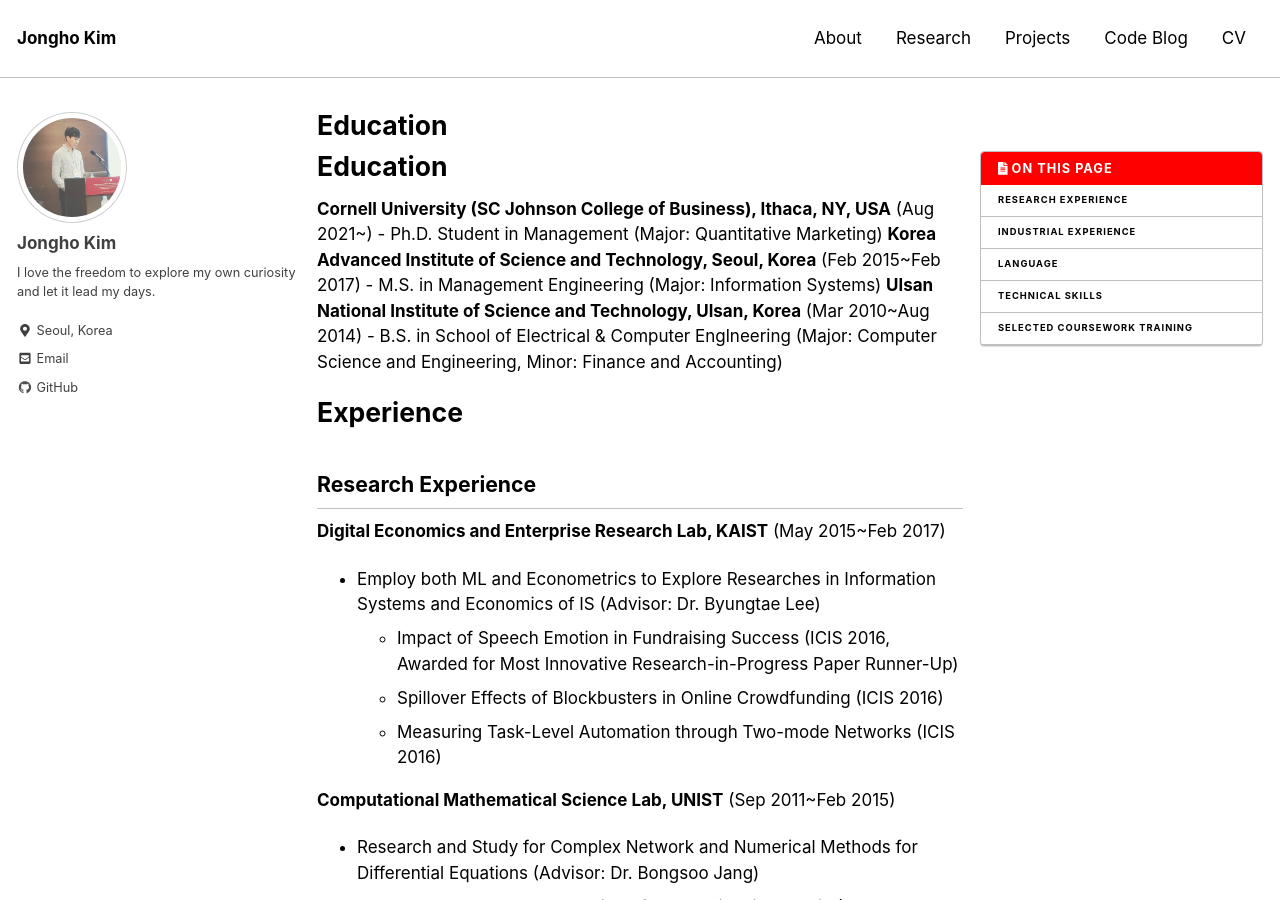
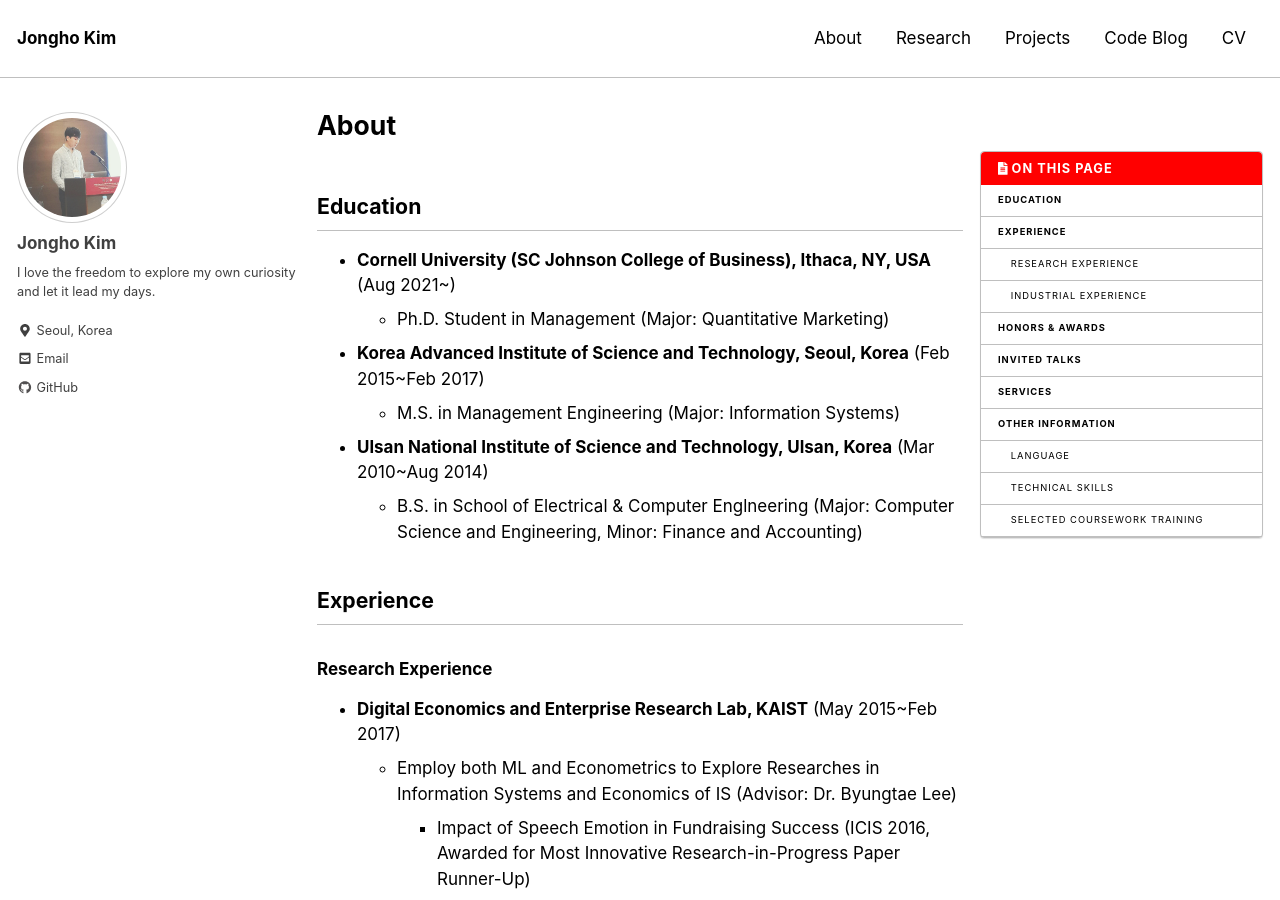
Before and after one commit to jonghkim/jonghkim.github.io, a Jekyll site: the page built from _pages/about.md, in a window 1280 px wide and 900 px high. Built offline with Jekyll 4.4.1, drawn with Linux system fonts in a browser that asks for light colours; nearby versions of some CDN libraries; our own code applies the rules of GitHub Pages for plain Markdown files; some of the changed text lies outside the part shown.

Commit message:
about updated

```diff
--- a/_pages/about.md
+++ b/_pages/about.md
@@ -1,55 +1,56 @@
 ---
 layout: single
 permalink: /about/
+title: "About"
 toc: true
 author_profile: true
 last_modified_at: 2019-03-19
 ---
-# Education
-**Cornell University (SC Johnson College of Business), Ithaca, NY, USA** (Aug 2021~)
+## Education
+- **Cornell University (SC Johnson College of Business), Ithaca, NY, USA** (Aug 2021~)
     - Ph.D. Student in Management (Major: Quantitative Marketing)
-**Korea Advanced Institute of Science and Technology, Seoul, Korea** (Feb 2015~Feb 2017)
+- **Korea Advanced Institute of Science and Technology, Seoul, Korea** (Feb 2015~Feb 2017)
     - M.S. in Management Engineering (Major: Information Systems)
-**Ulsan National Institute of Science and Technology, Ulsan, Korea** (Mar 2010~Aug 2014)
+- **Ulsan National Institute of Science and Technology, Ulsan, Korea** (Mar 2010~Aug 2014)
     - B.S. in School of Electrical & Computer Englneering (Major: Computer Science and Engineering, Minor: Finance and Accounting)
 
-# Experience
-## Research Experience
-**Digital Economics and Enterprise Research Lab, KAIST** (May 2015~Feb 2017)
-- Employ both ML and Econometrics to Explore Researches in Information Systems and Economics of IS (Advisor: Dr. Byungtae Lee)
-    - Impact of Speech Emotion in Fundraising Success (ICIS 2016, Awarded for Most Innovative Research-in-Progress Paper Runner-Up)
-    - Spillover Effects of Blockbusters in Online Crowdfunding (ICIS 2016)
-    - Measuring Task-Level Automation through Two-mode Networks (ICIS 2016)
+## Experience
+### Research Experience
+- **Digital Economics and Enterprise Research Lab, KAIST** (May 2015~Feb 2017)
+    - Employ both ML and Econometrics to Explore Researches in Information Systems and Economics of IS (Advisor: Dr. Byungtae Lee)
+        - Impact of Speech Emotion in Fundraising Success (ICIS 2016, Awarded for Most Innovative Research-in-Progress Paper Runner-Up)
+        - Spillover Effects of Blockbusters in Online Crowdfunding (ICIS 2016)
+        - Measuring Task-Level Automation through Two-mode Networks (ICIS 2016)
 
-**Computational Mathematical Science Lab, UNIST** (Sep 2011~Feb 2015)
-- Research and Study for Complex Network and Numerical Methods for Differential Equations (Advisor: Dr. Bongsoo Jang)
-    - Compressed Representation of the Hamiltonian Matrix (AIP Advances)
-    - Optimal Control Strategies of Lotka–Volterra Equation (Undergraduate Research Opportunity Program)
+- **Computational Mathematical Science Lab, UNIST** (Sep 2011~Feb 2015)
+    - Research and Study for Complex Network and Numerical Methods for Differential Equations (Advisor: Dr. Bongsoo Jang)
+        - Compressed Representation of the Hamiltonian Matrix (AIP Advances)
+        - Optimal Control Strategies of Lotka–Volterra Equation (Undergraduate Research Opportunity Program)
 
-## Industrial Experience
-**December & Company Asset Management, Seoul, South Korea** (Apr 2019~Current)
-- *Quantitative Portfolio Manager* at Portfolio Research Team
-- Develop Generative Models for Textual Factors to Predict Asset Returns based on SEC-10X (10-K, 10-Q, 10-KSB and 10-QSB)
-- Analyze Individual Investors' Behavioral Biases on a Robo-Advisory Mobile App
-- Implement the Sector Rotation Strategy through the Cross-Sectional Variation over Data-driven Economic Cycles
-- Construct Alternative Investment Strategies, especially for Commodity, REITs, Infrastructure and High Dividend-Paying ETFs
-- Work as a Substitute for Mandatory Military Service
+### Industrial Experience
+- **December & Company Asset Management, Seoul, South Korea** (Apr 2019~Current)
+    - *Quantitative Portfolio Manager* at Portfolio Research Team
+    - Develop Generative Models for Textual Factors to Predict Asset Returns based on SEC-10X (10-K, 10-Q, 10-KSB and 10-QSB)
+    - Analyze Individual Investors' Behavioral Biases on a Robo-Advisory Mobile App
+    - Implement the Sector Rotation Strategy through the Cross-Sectional Variation over Data-driven Economic Cycles
+    - Construct Alternative Investment Strategies, especially for Commodity, REITs, Infrastructure and High Dividend-Paying ETFs
+    - Work as a Substitute for Mandatory Military Service
 
-**NICE Pricing and Information, Seoul, South Korea** (Aug 2016~Apr 2019)
-- *Quantitative Researcher* at Financial Engineering Center
-- Develop Non-Homogeneous Time Markov Chain Models (NHCTMC) for Forward Looking Probability of Default under IFRS9 based on Sparse Transition Matrix of Credit Ratings
-- Implement Risk Factor Models for Asset Allocation of a Pension Fund
-- Estimate Maximum Likelihood Proxy Portfolio of Fixed-Income Portfolio via Return based Style Analysis (RBSA)
-- Implement Implied Volatility Surface of Index Futures Options via Heston Stochastic Volatility Model
-- Work as a Substitute for Mandatory Military Service
+- **NICE Pricing and Information, Seoul, South Korea** (Aug 2016~Apr 2019)
+    - *Quantitative Researcher* at Financial Engineering Center
+    - Develop Non-Homogeneous Time Markov Chain Models (NHCTMC) for Forward Looking Probability of Default under IFRS9 based on Sparse Transition Matrix of Credit Ratings
+    - Implement Risk Factor Models for Asset Allocation of a Pension Fund
+    - Estimate Maximum Likelihood Proxy Portfolio of Fixed-Income Portfolio via Return based Style Analysis (RBSA)
+    - Implement Implied Volatility Surface of Index Futures Options via Heston Stochastic Volatility Model
+    - Work as a Substitute for Mandatory Military Service
 
-**NewsJAM (Startup Company), Ulsan, South Korea** (Jun 2013~Feb 2014)
-- *Chief Technology Officer (CTO)*
-- Develop a Variety of NLP Engines to Analyze News Data including Text Summarization, Key Sentence Extraction, Topic Modeling and Text Clustering
-- Selected as Open SW Incubator by National IT Industry Promotion Agency
-- Presented in PYCON KOREA APAC 2016, [[Presentation](http://bit.ly/2mroROR)]
+- **NewsJAM (Startup Company), Ulsan, South Korea** (Jun 2013~Feb 2014)
+    - *Chief Technology Officer (CTO)*
+    - Develop a Variety of NLP Engines to Analyze News Data including Text Summarization, Key Sentence Extraction, Topic Modeling and Text Clustering
+    - Selected as Open SW Incubator by National IT Industry Promotion Agency
+    - Presented in PYCON KOREA APAC 2016, [[Presentation](http://bit.ly/2mroROR)]
 
-# HONORS & AWARDS
+## Honors & Awards
 - Best Student Paper Award, *Post-ICIS 2017 KrAIS Research Workshop*, 2017
 - Best Graduate Student Paper Award, KAIST, 2017
 - **Most Innovative Research-in-Progress Paper Runner-Up**, *International Conference on Information Systems (ICIS)*, Dublin, Ireland, 2016
@@ -65,13 +66,13 @@ last_modified_at: 2019-03-19
 - Excellent Paper Scholarship Award, Citi-Korea Institute of Finance, 2011
 - National Natural Sciences and Engineering Scholarship, Korea Student Aid Foundation, 2010~2014
 
-# INVITED TALKS
+## Invited Talks
 - **Guest Lecturer**, Scientific Investment Philosophy, KAIST MBA Lecture (Prof. Lee, B.) (Mar 2021), [[Link](https://github.com/jonghkim/scientific-investment-philosophy)]
 - **Guest Lecturer**, Intelligent Video Analytics with Deep Learning, KAIST MBA Lecture - Business Analytics (IM561) (Prof. Oh, W.) (Apr 2019), [[Link](https://github.com/jonghkim/kaist-video-analytics)]
 - **Online Lecturer**, Online Lectures about Deep Learning Models for Time Series Prediction, StudyPie (Oct 2018~Apr 2019), [[Link](https://studypie.co/)]
 - **Guest Lecturer**, Open Lectures about Machine Learning APIs and Crawling for Researchers in KAIST IT Management Summer Research Workshop, KAIST (Aug 2017), [[Link](https://sites.google.com/view/kaist-mis-session2017)]
 
-# SERVICES
+## Services
 - **Ad-hoc Reviewer**
     - International Conference on Information Systems (ICIS), 2019
     - International Conference on Electronic Commerce (ICEC), 2017
@@ -80,11 +81,11 @@ last_modified_at: 2019-03-19
     - Tutoring, Calculus II, UNIST, 2012
     - Tutoring, Calculus II, UNIST, 2011
 
-# OTHER INFORMATION
-## Language
+## Other Information
+### Language
 - Korean (Native), English (Fluent)
 
-## Technical Skills
+### Technical Skills
 - Language: Python, C/C++, Matlab, STATA
 - ML: Tensorflow, Keras, Pytorch, Torch, Scikit-learn
 - Parallel Computing: MPI, OpenMP
@@ -96,7 +97,7 @@ last_modified_at: 2019-03-19
 - Asynchronous Task and Process Control: Crontab, Celery, Flower, Supervisor
 - Geoprocessing: ArcGIS
 
-## Selected Coursework Training
+### Selected Coursework Training
 - Graduate: Business Modeling Analysis, Classical Readings in Information Systems Research, Research Methodology for Management, IT Management, Business Media and Communication, Statistical Analysis for Behavioral Science, Research Methods in Behavioral Science, Microeconomic Analysis, Industrial Organization, Investments in Private Markets, Mergers and Acquisitions
 
 - Undergraduate: Machine Learning, Artificial Intelligence, Introduction to Algorithms, Object Oriented Programming, Data Structures, Computer Organization, Operating Systems, Discrete Mathematics, Differential Equations, Applied Linear Algebra, Probability and Introduction to Random Processes, Mathematical Analysis I, Complex Analysis I, Calculus I, Calculus II, Statistics, Economics, Microeconomics, Macroeconomics, Investments, Derivatives, Financial Management, Financial Accounting, Financial Engineering, Money and Banking, Data Analysis & Decision Making
```
